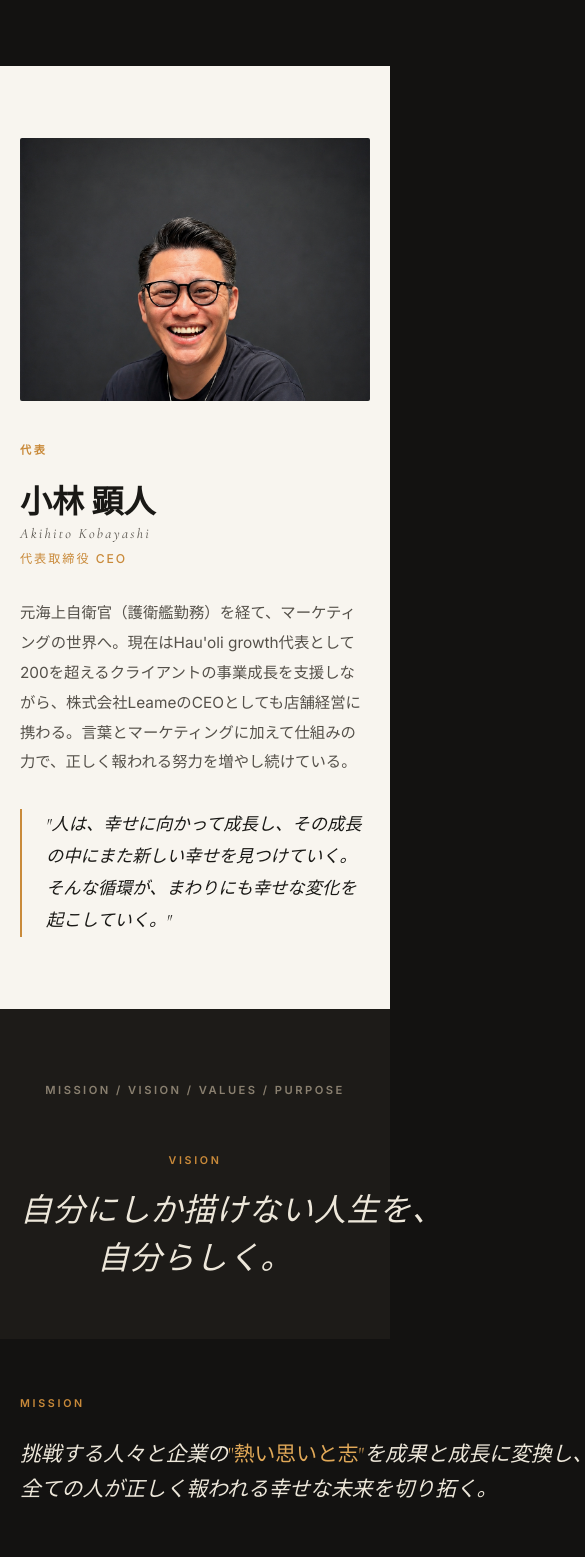
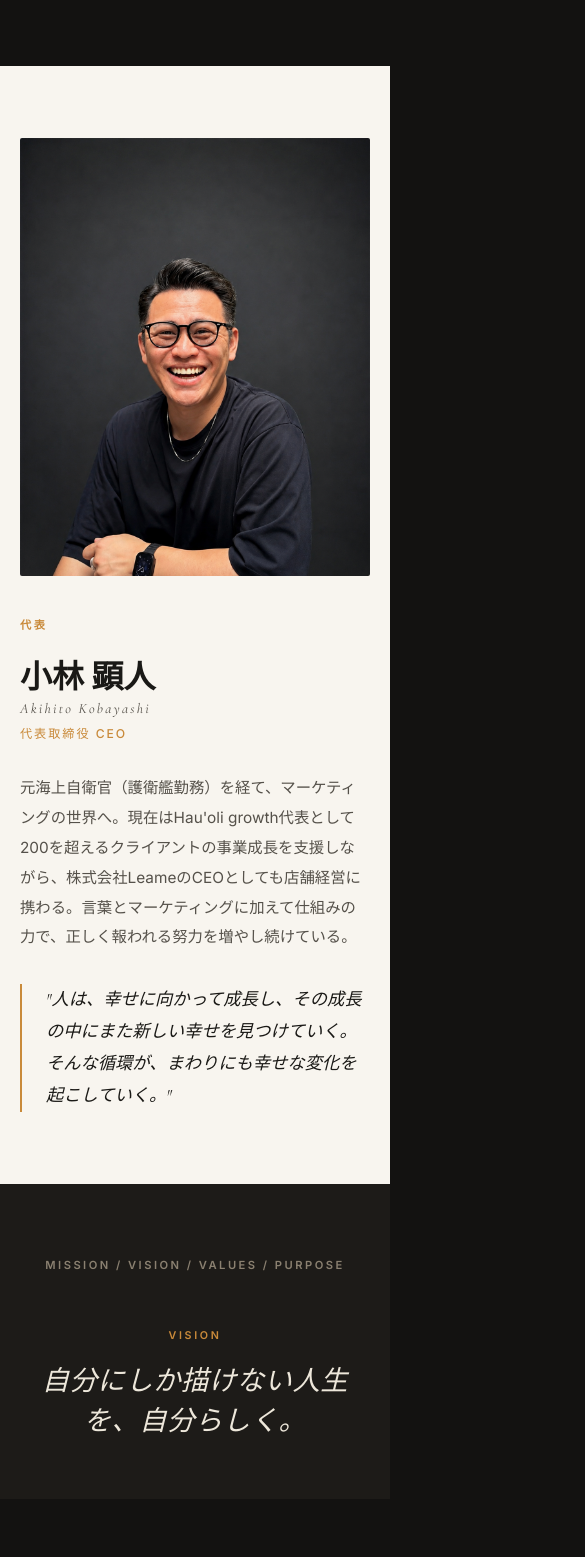
Before and after one commit to akhauoli/hauoli-site, a React (Vite) app: page / in a window 390 px wide. Shown: the part 2860-4417 px from the top of the page, 585 px wide, since content can reach past the window. Built offline with nearby package versions, Linux system fonts and the light colour scheme.

Commit message:
スマホ対応修正: 写真portrait化・Values1列・Vision/Missionテキスト折返し
Co-Authored-By: Claude Sonnet 4.6 <noreply@anthropic.com>

```diff
--- a/src/index.css
+++ b/src/index.css
@@ -664,7 +664,7 @@ img { max-width: 100%; display: block; }
 @media (max-width: 960px) {
   .services-grid { grid-template-columns: repeat(2, 1fr); padding: 0 24px; }
   .about-inner { grid-template-columns: 1fr; gap: 40px; }
-  .about-photo-img { aspect-ratio: 4/3; object-position: center 20%; }
+  .about-photo-img { aspect-ratio: 3/4; object-position: center top; max-height: 480px; }
   .mvv-values-grid { grid-template-columns: repeat(3, 1fr); }
 }
 @media (max-width: 640px) {
@@ -676,7 +676,13 @@ img { max-width: 100%; display: block; }
   .services { padding: 72px 0; }
   .services .section-inner { padding: 0 20px; }
   .services-grid { grid-template-columns: 1fr; padding: 0 20px; }
-  .mvv-values-grid { grid-template-columns: repeat(2, 1fr); }
+  .about-photo-img { aspect-ratio: 4/5; max-height: none; object-position: center top; }
+  .mvv-vision { font-size: clamp(1.5rem, 7vw, 2rem); word-break: normal; overflow-wrap: break-word; }
+  .mvv-vision br { display: none; }
+  .mvv-block-text { font-size: clamp(1.1rem, 4.2vw, 1.4rem); word-break: normal; overflow-wrap: break-word; }
+  .mvv-block-text br { display: none; }
+  .mvv-values-grid { grid-template-columns: 1fr; }
+  .mvv-value-card { padding: 28px 20px; }
   .mvv-block { padding: 56px 20px; }
   .mvv-vision-section { padding: 72px 20px 56px; }
   .footer { flex-direction: column; gap: 12px; text-align: center; }
```
